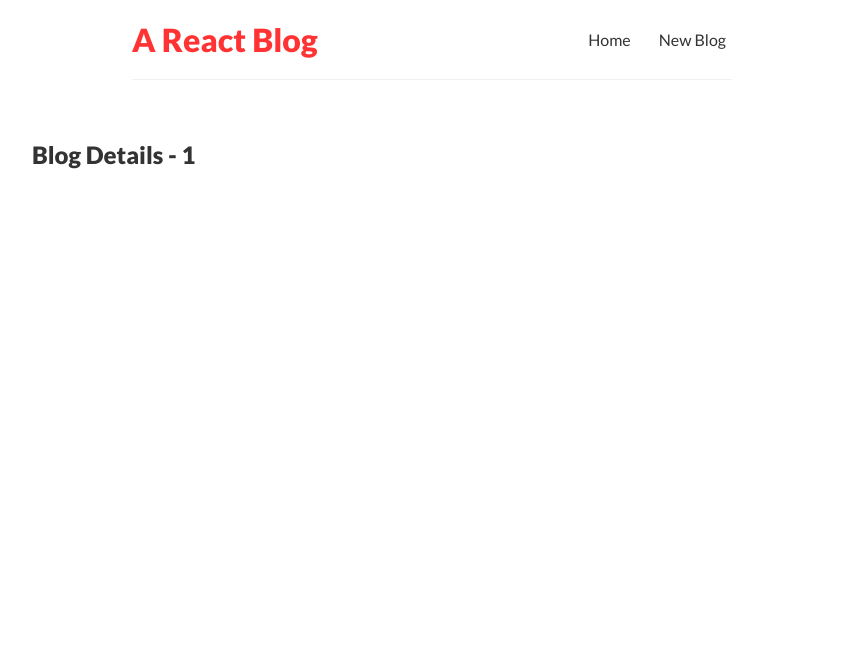
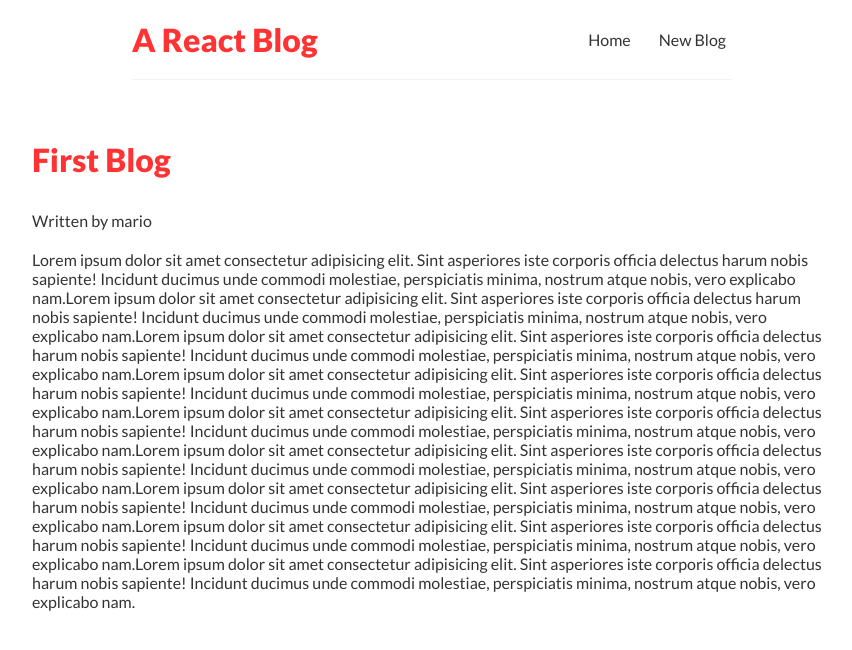
Before and after one commit to elbytes/react-blog, a React (Create React App) app: page /blogs/1 in a window 1280 px wide. Shown: the top 650 px of the page, without its empty margins (208-1060 px from the left). Built offline with nearby package versions, Linux system fonts and the light colour scheme; data requests are answered from the project's data file.

Commit message:
output blog post using useFetch custom hook

```diff
--- a/src/BlogDetails.js
+++ b/src/BlogDetails.js
@@ -1,9 +1,20 @@
 import { useParams } from "react-router-dom";
+import useFetch from './useFetch';
 
 const BlogDetails = () => {
     const { id } = useParams();
+    const { data: blog, error, isPending} = useFetch('http://localhost:8000/blogs/' + id);
+
     return ( <div className="blog-details">
-        <h2>Blog Details - {id}</h2>
+        {isPending && <div>Loading...</div>}
+        {error && <div>{ error }</div>}
+        {blog && (
+            <article>
+                <h2>{ blog.title}</h2>
+                <p>Written by {blog.author}</p>
+                <div>{ blog.body }</div>
+            </article>
+        )}
     </div> );
 }
 
--- a/src/index.css
+++ b/src/index.css
@@ -55,3 +55,13 @@
 .blog-preview a{
   text-decoration: none;
 }
+
+.blog-details h2{
+  font-size: 2em;
+  color: #ff3333;
+  margin-bottom: 1em;
+}
+
+.blog-details div{
+  margin: 20px 0;
+}
```
Also changed, not shown: data/db.json (+1 -1 lines), 1 other file (tests, documents, lock files or other folders).
